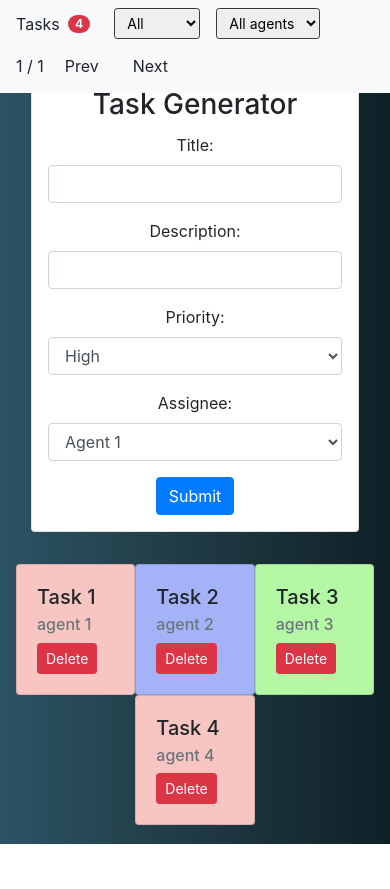
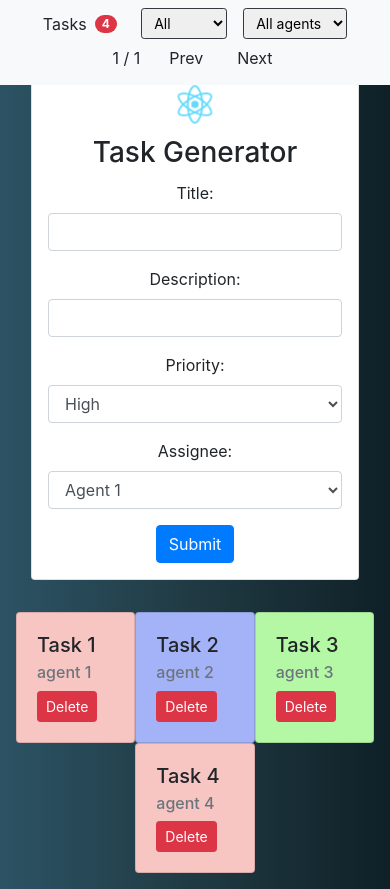
Before and after one commit to caceresfjulian/to_do_app, a React (Create React App) app: page / in a window 390 px wide. Before the commit the page ends 844 px from the top, so only its background shows below. Built offline with nearby package versions, Linux system fonts and the light colour scheme.

Commit message:
Set flexbox for navbar

```diff
--- a/src/components/App/App.js
+++ b/src/components/App/App.js
@@ -109,7 +109,7 @@ class App extends React.Component {
       <div>
         <Detail showDetail={this.state.detail} onClick={this.showDetail} info={this.state.detailInfo} />
         <NavBar counter={this.state.todos.length} page={this.state.rangeTop} onChange={this.onChangeValue} onClick2={this.addToRange} onClick3={this.substractToRange}/>
-        <div className="general d-block d-sm-flex">
+        <div className="general d-block d-sm-flex mt-5">
           <div className="row w-100 mt-sm-0 m-0">
             <div className="col-sm mx-3 mx-sm-0 py-3 mt-sm-0 py-sm-0">
               <TodoForm onChange={this.onChangeValue} onClick={this.onAddItem} todos={this.state.todos} counter={this.state.todos.length} inputStyle={this.state.validation} />
--- a/src/components/NavBar/NavBar.js
+++ b/src/components/NavBar/NavBar.js
@@ -4,8 +4,8 @@ import SearchButtons from '../SearchButtons/SearchButtons';
 class NavBar extends React.Component {
     render() {
         return (
-            <nav className="navbar navbar-light bg-light fixed-top d-flex justify-content-between">
-                <div className="mb-2 mb-sm-0 d-flex align-items-center justify-content-start">
+            <nav className="navbar navbar-light bg-light fixed-top d-flex justify-content-sm-between justify-content-center">
+                <div className="d-flex align-items-center justify-content-start">
                     <span>Tasks</span>
                     <span className="badge badge-pill badge-danger mx-2">{this.props.counter}</span>
                 <select className="form-control-sm border-dark mx-3 mx-sm-4" name="byPriority" onChange={this.props.onChange}>
@@ -24,7 +24,7 @@ class NavBar extends React.Component {
                 </select>
                 </div>
                 <div className="d-flex align-items-center">
-                    <span className="d-inline">{this.props.page/9} / {Math.ceil(this.props.counter/9)}</span>
+                    <span className="d-inline mx-2">{this.props.page/9} / {Math.ceil(this.props.counter/9)}</span>
                     <SearchButtons onClick2={this.props.onClick2} onClick3={this.props.onClick3} />
                 </div>
             </nav>
```
